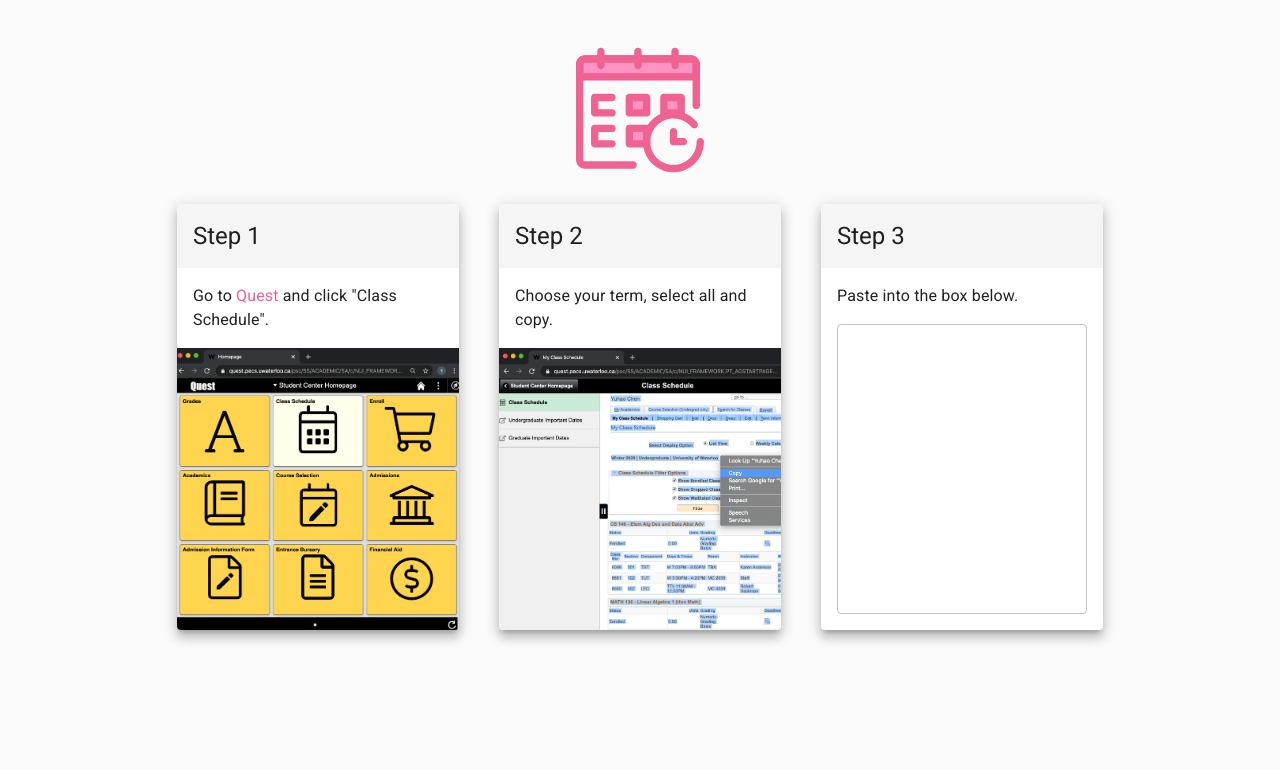
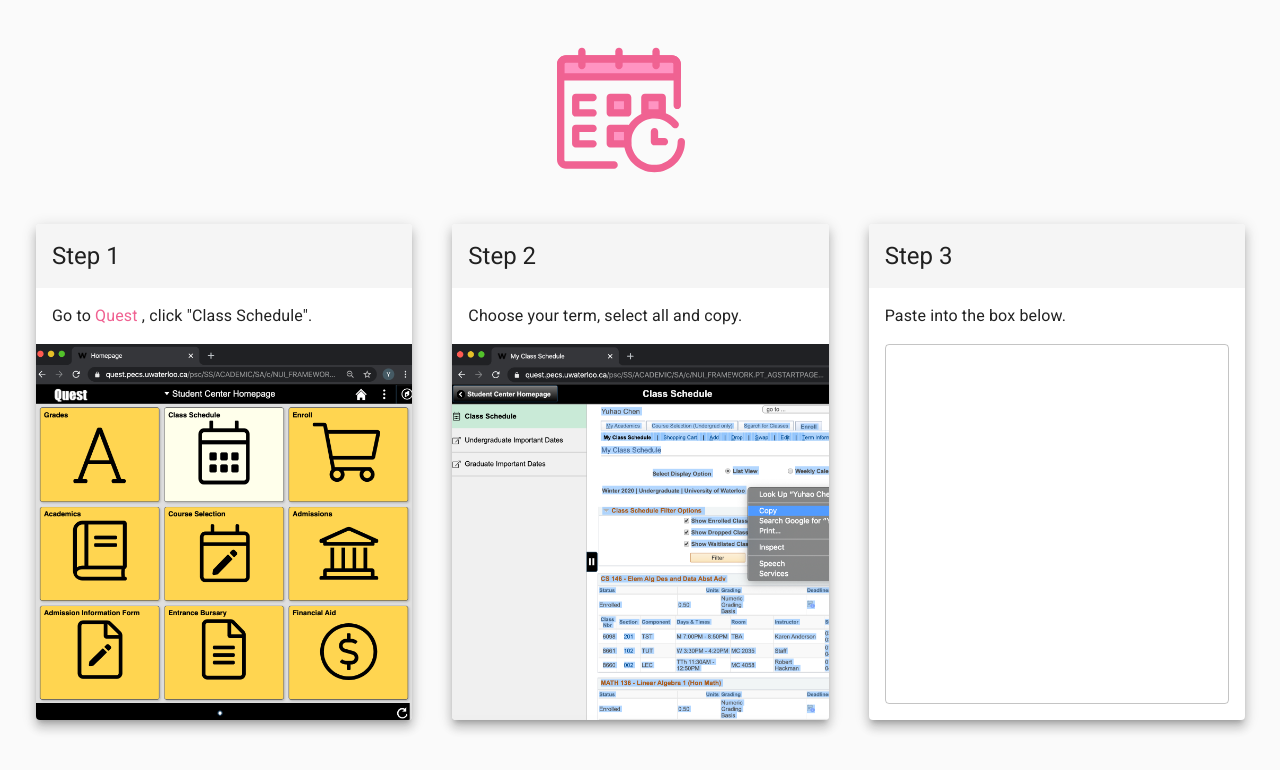
Before and after one commit to ScheduleHub/schedule-hub-data-collection, a React (Create React App) app: page / in a window 1280 px wide. Shown: the top 770 px of the page. Built offline with nearby package versions, Linux system fonts and the light colour scheme.

Commit message:
f*uck yeah

```diff
--- a/src/welcome_page/index.css
+++ b/src/welcome_page/index.css
@@ -31,3 +31,7 @@
   height: 0;
   padding-top: 100%;
 }
+
+.card {
+  min-width: 310px;
+}
--- a/src/welcome_page/index.jsx
+++ b/src/welcome_page/index.jsx
@@ -1,10 +1,10 @@
 import React from 'react';
 import {
   Button, TextField, Typography, Grid, Link,
-  Card, CardContent, CardHeader, CardMedia, CardActions,
+  Card, CardContent, CardHeader, CardMedia,
   CssBaseline, Snackbar, InputAdornment, Backdrop, createMuiTheme,
   ThemeProvider, Box, CircularProgress, Dialog, DialogActions,
-  DialogContent, DialogTitle, DialogContentText, Container
+  DialogContent, DialogTitle, DialogContentText,
 } from '@material-ui/core';
 import { Alert } from '@material-ui/lab';
 import { pink } from '@material-ui/core/colors';
@@ -15,9 +15,8 @@ import { getCourseCode } from '../utils/courses';
 import logo from '../res/icon.svg';
 import step1 from '../res/calendar-step-1.png';
 import step2 from '../res/calendar-step-2.png';
-import { Input } from 'reactstrap'
 
-const apiKey = "e11fd522920fbd64cb49ecd93464e8a3";
+const apiKey = 'e11fd522920fbd64cb49ecd93464e8a3';
 
 const snackbarWarningText = 'Your course info cannot be read. Please try again and make sure the text is not modified.';
 
@@ -26,7 +25,7 @@ const theme = createMuiTheme({
     primary: {
       main: pink[300],
       dark: '#ba2d65',
-      light: '#ff94c2'
+      light: '#ff94c2',
     },
   },
 });
@@ -149,13 +148,16 @@ class WelcomePage extends React.Component {
     }
     this.setState({ fullPageOverlayOpen: true });
     const url = 'https://qemn8c6rx9.execute-api.us-east-2.amazonaws.com/test/handlescheduleinput';
-    axios.post(url, {
+    axios.post(
+      url,
+      {
         id: questId,
         sections: courseCodes,
       },
       {
         timeout,
-      }).then((response) => {
+      },
+    ).then((response) => {
       console.log(response);
       this.showSnackbar('success', 'Thank you! We will notify you by email if you win the prize.');
       this.setState({ fullPageOverlayOpen: false });
@@ -190,7 +192,7 @@ class WelcomePage extends React.Component {
 
     return (
       <ThemeProvider theme={theme}>
-        <Box p={2}>
+        <Box p={2} style={{ paddingRight: '55px' }}>
           <CssBaseline />
           <Snackbar
             open={snackbarOpen}
@@ -202,15 +204,15 @@ class WelcomePage extends React.Component {
             </Alert>
           </Snackbar>
           <img src={logo} alt="Logo" className="logo" />
-            <Grid container justify="center" spacing={5}>
-              <Grid item xs={12} md lg={3}>
+          <Grid container justify="center" spacing={5} style={{ maxWidth: '1500px', margin: 'auto' }}>
+            <Grid item xs={12} md={4} lg>
               <Card className="card" raised>
                 <CardHeader title="Step 1" className="header" />
                 <CardContent>
                   <Typography variant="body1">
                     Go to&nbsp;
                     <Link href="https://quest.pecs.uwaterloo.ca/psp/SS/ACADEMIC/SA/?cmd=login&languageCd=ENG" target="_blank">Quest</Link>
-                      &nbsp;and click &quot;Class Schedule&quot;.
+                    &nbsp;, click &quot;Class Schedule&quot;.
                   </Typography>
                 </CardContent>
                 <CardMedia
@@ -220,8 +222,8 @@ class WelcomePage extends React.Component {
                 />
               </Card>
             </Grid>
-              <Grid item xs={12} md lg={3}>
-                <Card className="card" raised style={{display: 'flex', flexDirection: 'column', height: '100%'}}>
+            <Grid item xs={12} md={4} lg>
+              <Card className="card" raised style={{ display: 'flex', flexDirection: 'column', height: '100%' }}>
                 <CardHeader title="Step 2" className="header" />
                 <CardContent>
                   <Typography variant="body1">Choose your term, select all and copy.</Typography>
@@ -233,16 +235,20 @@ class WelcomePage extends React.Component {
                 />
               </Card>
             </Grid>
-              <Grid item xs={12} md lg={3}>
+            <Grid item xs={12} md={4} lg>
 
-                <Card raised style={{  display: 'flex', flexDirection: 'column', height: '100%' }}>
+              <Card className="card" raised style={{ display: 'flex', flexDirection: 'column', height: '100%' }}>
                 <CardHeader title="Step 3" className="header" />
-                  <CardContent style={{ display: 'flex', flexDirection: 'column', flexGrow:1 ,paddingBottom: "16px" }}>
+                <CardContent style={{
+                  display: 'flex', flexDirection: 'column', flexGrow: 1, paddingBottom: '16px',
+                }}
+                >
                   <Box mb={2}>
                     <Typography variant="body1">Paste into the box below.</Typography>
                   </Box>
 
-                    <TextField style={{flexGrow:1}}
+                  <TextField
+                    style={{ flexGrow: 1 }}
                     value={rawCourses}
                     onPaste={(e) => this.handlePaste(e.clipboardData.getData('text/plain'))}
                     multiline
@@ -253,13 +259,13 @@ class WelcomePage extends React.Component {
                     onChange={(e) => this.handleRawCoursesInputChange(e.target.value)}
                     InputProps={{
                       style: {
-                          height:"100%"
-                        }
+                        height: '100%',
+                      },
                     }}
                     inputProps={{
                       style: {
-                          height:"100%"
-                        }
+                        height: '100%',
+                      },
                     }}
                   />
 
```
Lines whose indentation alone changed are shown as unchanged.
